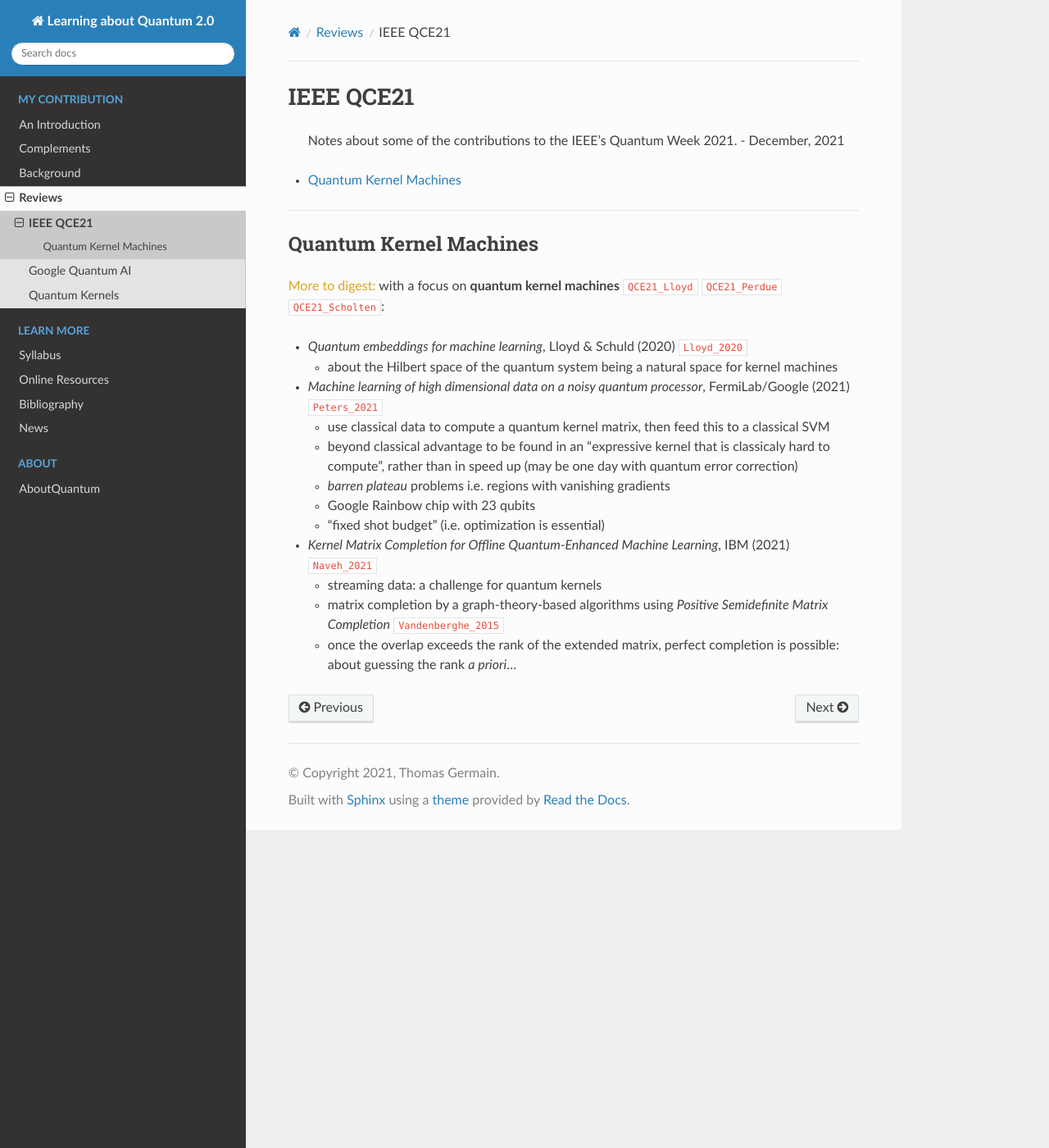
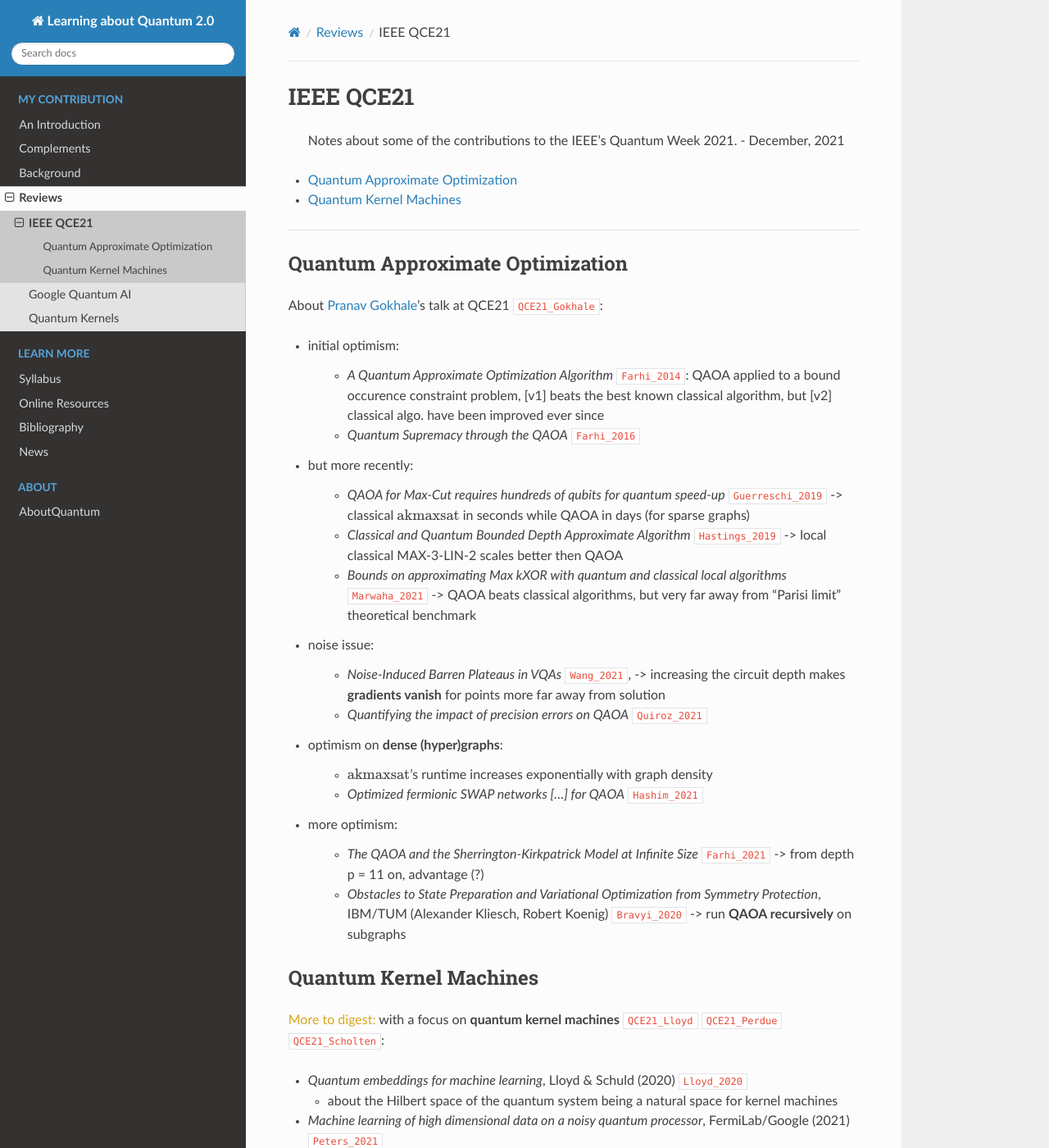
Before and after one commit to tomlqc/about-quantum, a Sphinx documentation site: the page built from source/reviews/ieee_qce21.rst, in a window 1280 px wide and 1400 px high. Shown: the whole window at 82% size. Built offline with Sphinx 7.4.7 and the Read the Docs theme 2.0.0, drawn with Linux system fonts in a browser that asks for light colours; cross-references to code outside the pages are shown as plain code.

Commit message:
opti: recent results to qce21, started embedding section.

```diff
--- a/source/index.rst
+++ b/source/index.rst
@@ -117,10 +117,10 @@ Complements
   :ref:`stories/complements/mlearn:Machine Learning` |
   :ref:`stories/complements/classical:Classical Physics` |
   :ref:`stories/complements/shor:Breaking RSA` |
+  Finance |
   :ref:`stories/complements/condmatter:Condensed-Matter Physics` |
   :ref:`stories/complements/chemistry:Quantum Chemistry` |
-  Materials Science |
-  Finance
+  Materials Science
 
 * **Realization:**
   :ref:`stories/complements/entanglement:Entanglement` |
--- a/source/intro/outlook/state.rst
+++ b/source/intro/outlook/state.rst
@@ -32,7 +32,7 @@ State of the Art
   - | currently *Variational Quantum Algorithms* or *Quantum Annealing*:
 
     - see :ref:`intro/computing/algo:Quantum algorithms`,
-      also :ref:`stories/complements/opti:Recent results` in QAOA.
+      also :ref:`reviews/ieee_qce21:Quantum Approximate Optimization` in QAOA.
 
   - Challenges:
 
--- a/source/reviews/ieee_qce21.rst
+++ b/source/reviews/ieee_qce21.rst
@@ -8,6 +8,47 @@ IEEE QCE21
     :local:
 
 -----
+
+.. ---------------------------------------------------------------------------
+
+Quantum Approximate Optimization
+--------------------------------
+
+About `Pranav Gokhale <https://pranavgokhale.com/>`_'s talk at QCE21 :cite:`QCE21_Gokhale`:
+
+- initial optimism:
+
+    - *A Quantum Approximate Optimization Algorithm* :cite:`Farhi_2014`:
+      QAOA applied to a bound occurence constraint problem,
+      [v1] beats the best known classical algorithm, but [v2] classical algo. have been improved ever since
+    - *Quantum Supremacy through the QAOA* :cite:`Farhi_2016`
+
+- but more recently:
+
+    - *QAOA for Max-Cut requires hundreds of qubits for quantum speed-up* :cite:`Guerreschi_2019` ->
+      classical :math:`\textrm{akmaxsat}` in seconds while QAOA in days (for sparse graphs)
+    - *Classical and Quantum Bounded Depth Approximate Algorithm* :cite:`Hastings_2019` ->
+      local classical MAX-3-LIN-2 scales better then QAOA
+    - *Bounds on approximating Max kXOR with quantum and classical local algorithms* :cite:`Marwaha_2021` ->
+      QAOA beats classical algorithms, but very far away from "Parisi limit" theoretical benchmark
+
+- noise issue:
+
+    - *Noise-Induced Barren Plateaus in VQAs* :cite:`Wang_2021`,
+      -> increasing the circuit depth makes **gradients vanish** for points more far away from solution
+    - *Quantifying the impact of precision errors on QAOA* :cite:`Quiroz_2021`
+
+- optimism on **dense (hyper)graphs**:
+
+    - :math:`\textrm{akmaxsat}`'s runtime increases exponentially with graph density
+    - *Optimized fermionic SWAP networks [...] for QAOA* :cite:`Hashim_2021`
+
+- more optimism:
+
+    - *The QAOA and the Sherrington-Kirkpatrick Model at Infinite Size* :cite:`Farhi_2021` ->
+      from depth p = 11 on, advantage (?)
+    - *Obstacles to State Preparation and Variational Optimization from Symmetry Protection*, IBM/TUM (Alexander Kliesch, Robert Koenig) :cite:`Bravyi_2020` ->
+      run **QAOA recursively** on subgraphs
 
 .. ---------------------------------------------------------------------------
 
```
Also changed, not shown: source/stories/complements/mlearn.rst (+2 -0 lines), source/stories/complements/opti.rst (+22 -33 lines).
